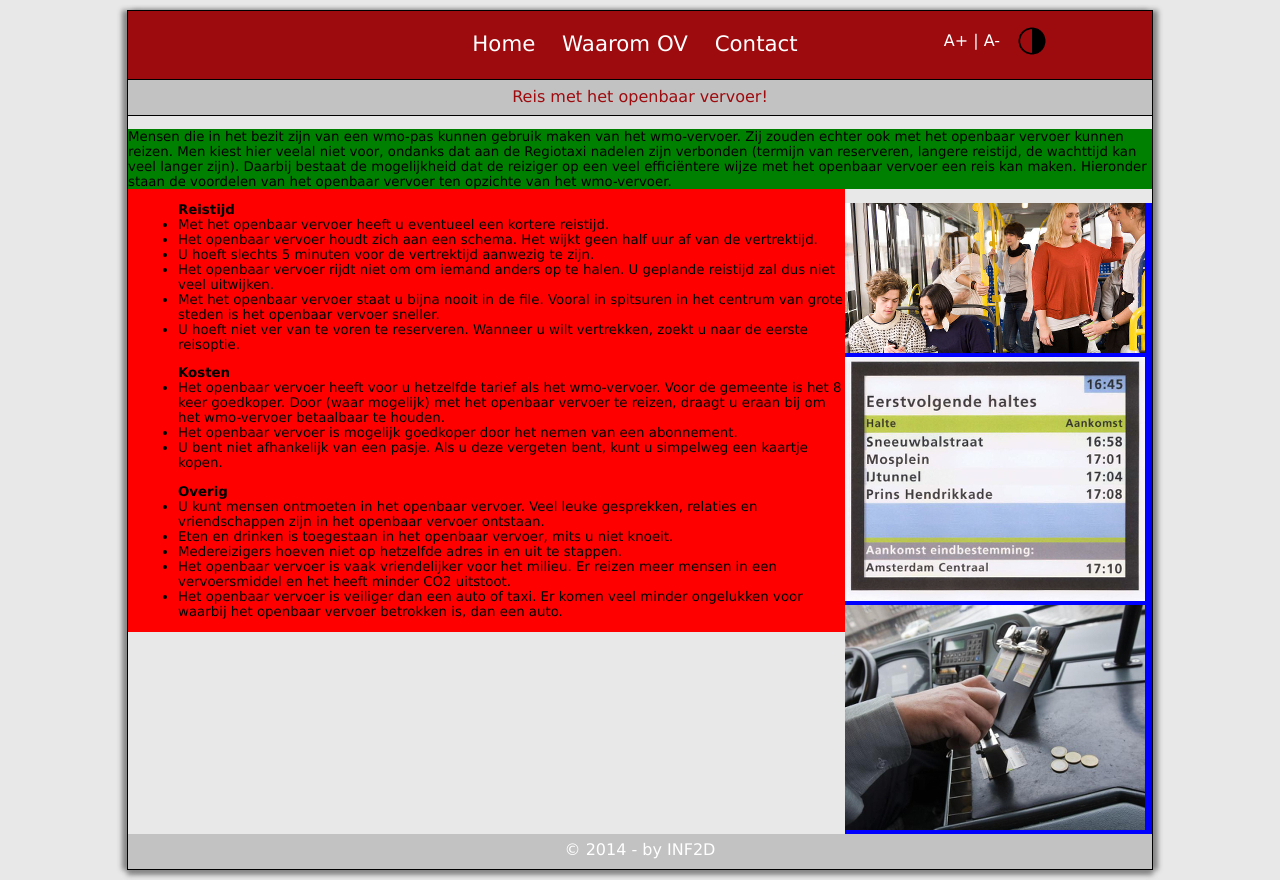
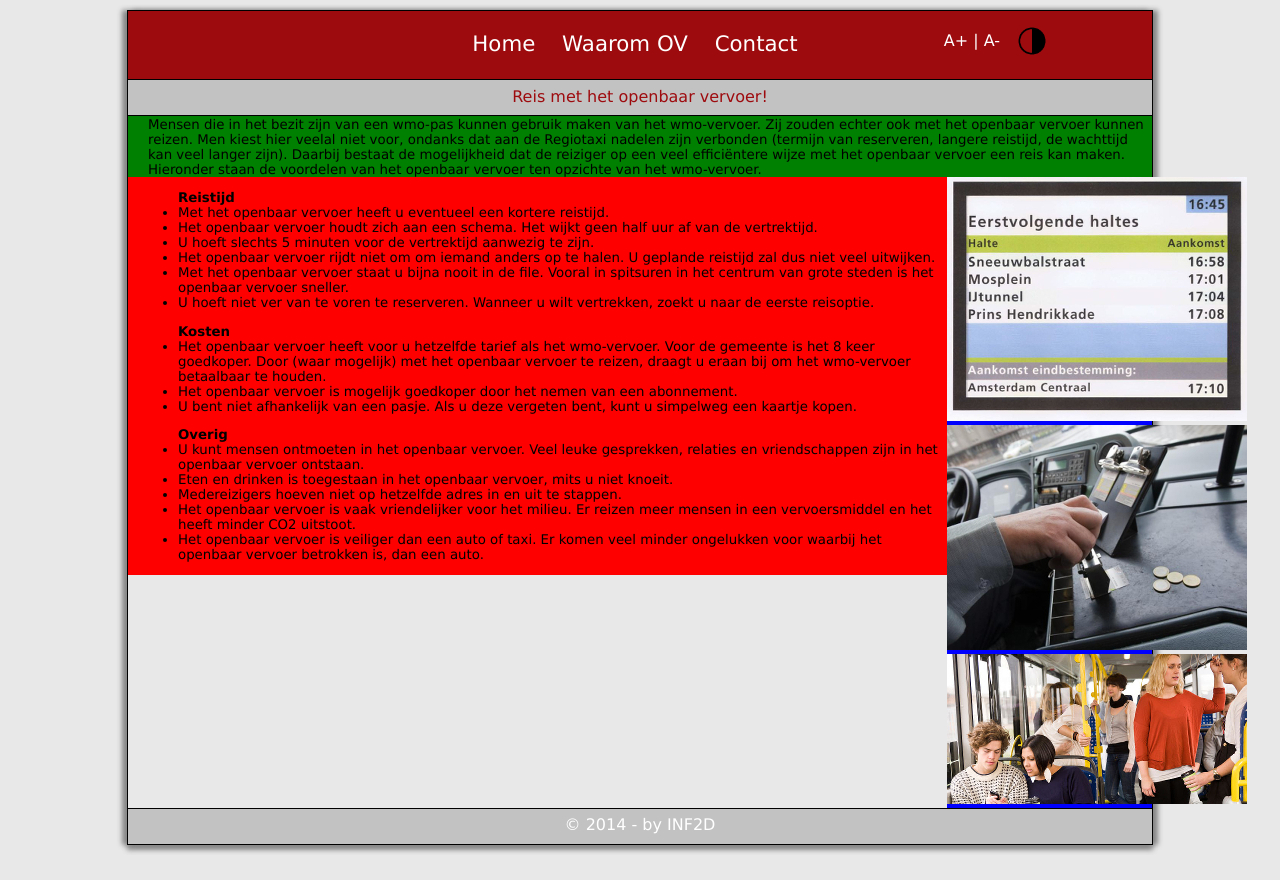
Before and after one commit to Markr10/ov-bureau, a PHP site: page /waarom-ov.html in a window 1280 px wide. After the commit the page ends 853 px from the top, so only its background shows below. Run offline with PHP 8.4, Linux system fonts and the light colour scheme.

Commit message:
Divs goedgemaakt en border naar footer verplaatst

```diff
--- a/style.css
+++ b/style.css
@@ -87,9 +87,8 @@ body
 }
 #content
 {
-    min-height: 200px;
-    border-bottom: 1px solid #000;
     background-color:#FFF;
+    height: 100%;
 }
 #content p
 {
@@ -106,6 +105,7 @@ body
     vertical-align: middle;
     padding-top: 6px;
     clear: both;
+    border-top: 1px solid #000;
 }
 #textSize
 {
@@ -145,20 +145,21 @@ body
 {
     background-color:green;
     clear: both;
+    padding: 1px 0px 0px 20px;
+    margin: 0px;
 }
 
 #argumenten
 {
-    width: 70%;
+    width: 80%;
     background-color:red;
-    margin: -14px 0px;
     float:left;
     box-sizing: border-box;
 }
 
 #afbeeldingen
 {
-    width: 30%;
+    width: 20%;
     background-color:blue;
     float: left;
 }
@@ -173,7 +174,6 @@ body
 {
     padding-top: 10px;
     min-height: 200px;
-    border-bottom: 1px solid #000;
     background-color:#FFF;
 }
 #contact label
--- a/waarom-ov.html
+++ b/waarom-ov.html
@@ -27,14 +27,14 @@
                             </ul>
                         </div>
                         <div id="slogan" class="footerSloganNormal">Reis met het openbaar vervoer!</div>
-                        <div id="inleiding" class="textNormal">
-                            <p>Mensen die in het bezit zijn van een wmo-pas kunnen gebruik maken van het wmo-vervoer.
+                        <p id="inleiding" class="textNormal">
+                            Mensen die in het bezit zijn van een wmo-pas kunnen gebruik maken van het wmo-vervoer.
                             Zij zouden echter ook met het openbaar vervoer kunnen reizen. Men kiest hier veelal niet voor,
                             ondanks dat aan de Regiotaxi nadelen zijn verbonden (termijn van reserveren, langere reistijd,
                             de wachttijd kan veel langer zijn). Daarbij bestaat de mogelijkheid dat de reiziger op een veel
                             efficiëntere wijze met het openbaar vervoer een reis kan maken. Hieronder staan de voordelen van
-                                het openbaar vervoer ten opzichte van het wmo-vervoer.</p>
-                        </div>
+                            het openbaar vervoer ten opzichte van het wmo-vervoer.
+                        </p>
                         <div id="argumenten" class="textPadding">
                             <ul>
                                 <b>Reistijd</b>
@@ -61,9 +61,9 @@
                             </ul>
                         </div>
                         <aside id="afbeeldingen">
-                            <img src="images/bus.jpg" alt="Bus" />
                             <img src="images/businfo.jpg" alt="Bus informatie"/>
                             <img src="images/kaartje-kopen.jpg" alt="Kaartje kopen"/>
+                            <img src="images/bus.jpg" alt="Bus" />
                         </aside>
                         <div id="footer" class="footerSloganNormal">&copy; 2014 - by INF2D</div>
                     </div>
```
Lines whose indentation alone changed are shown as unchanged.
